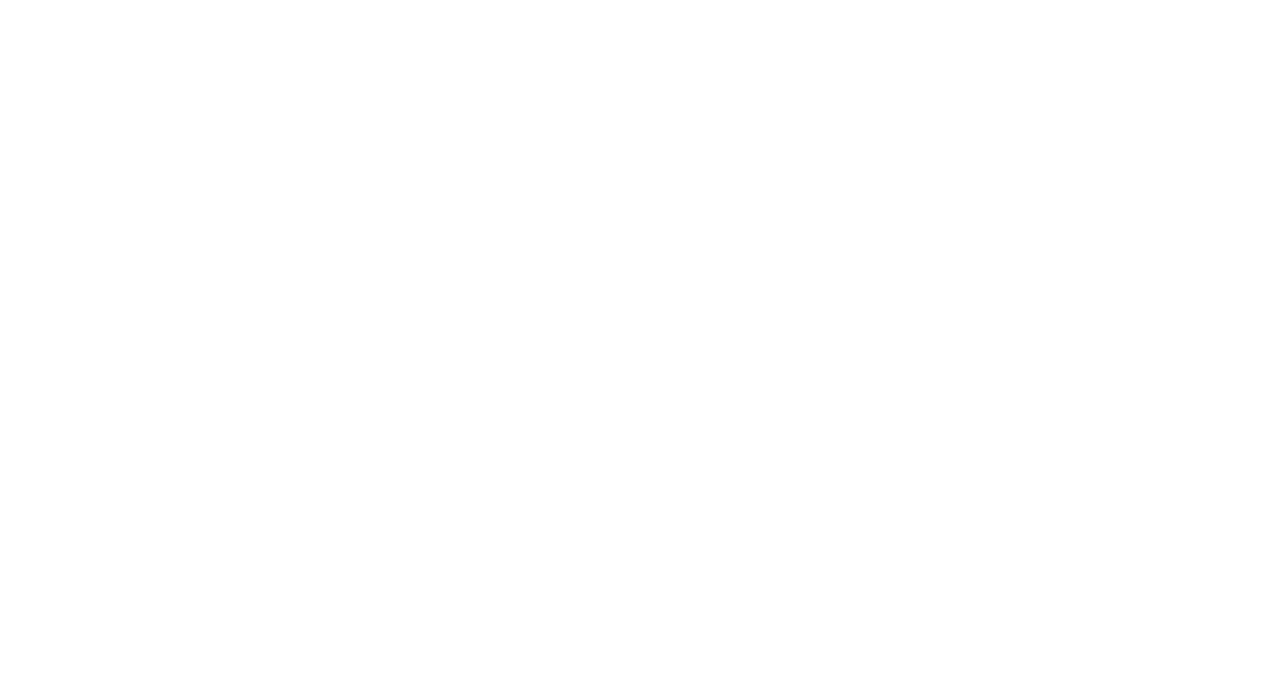
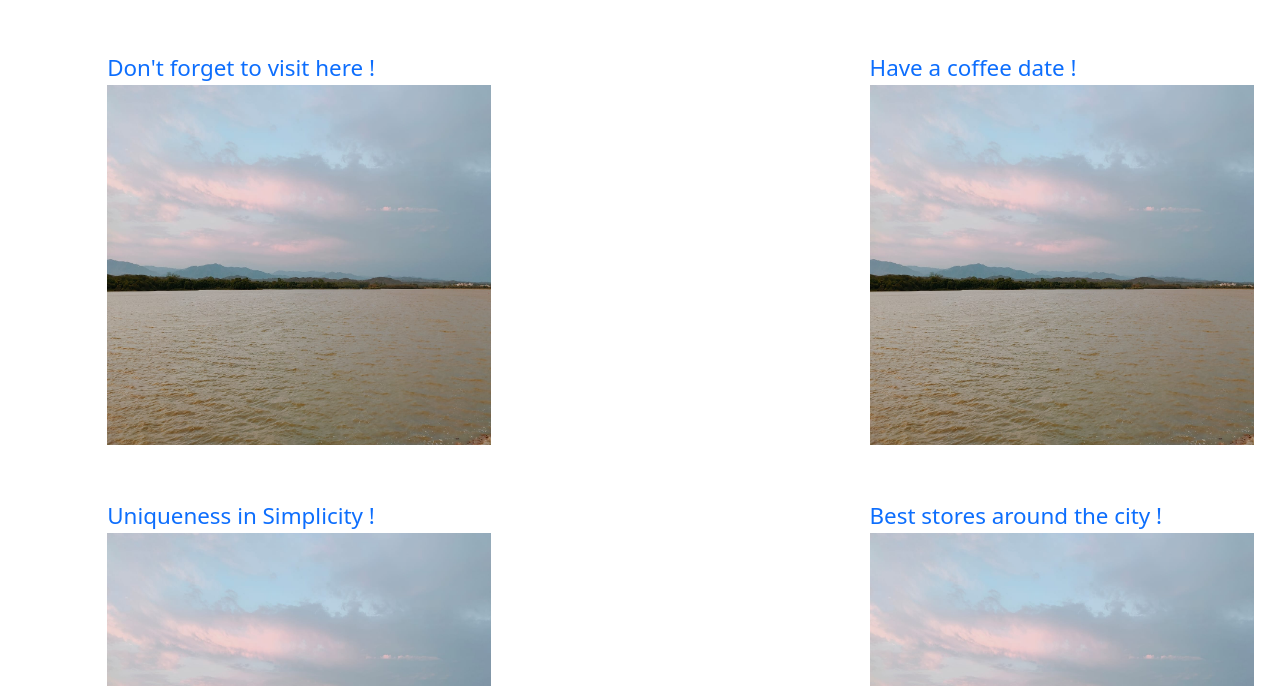
Before and after one commit to vivekk-tiwari/LOCALE, a React (Create React App) app: page / in a window 1280 px wide. Shown: the part 1634-2320 px from the top of the page. Before the commit the page ends 1658 px from the top, so only its background shows below. Built offline with nearby package versions, Linux system fonts and the light colour scheme.

Commit message:
Update Places Component

```diff
--- a/public/styles.css
+++ b/public/styles.css
@@ -195,3 +195,28 @@ body{
     font-family: 'Rubik', sans-serif;
     font-size:27px;
 } */
+
+
+/* PLace component CSS */
+#place_img_1,#place_img_2{
+    width: 30vw;
+    height: 45vh;
+}
+.places_main_1,.places_main_2{
+    display: grid;
+    grid-template-columns: auto ;
+}
+.places_main{
+    display: flex;
+    margin-left: 10%;
+}
+#place_text_id_1,#place_text_id_2{
+    text-decoration: none;
+    font-size: 1.4em;
+}
+.places_main_2{
+    margin-left: 45%;
+}
+.places_img{
+    padding: 1.7em;
+}
--- a/src/components/App.jsx
+++ b/src/components/App.jsx
@@ -2,6 +2,7 @@ import React from "react";
 import Home from "./Home";
 import Navbar from "./Navbar";
 import Explore from "./Explore";
+import Places from "./Places";
 
 
 function App() {
@@ -10,6 +11,7 @@ function App() {
       <Navbar/>
       <Home/>
       <Explore/>
+      <Places/>
     </div>
   );
 }
--- /dev/null
+++ b/src/components/Places.jsx
@@ -0,0 +1,20 @@
+import React from 'react';
+import PlacesComponent from './Places_Component';
+
+function Places(){
+    return (
+        <div className="places_main">
+            <div className="places_main_1">
+                <PlacesComponent id_a='place_text_id_1' href='' text="Don't forget to visit here !" id_b='place_img_1' src='./images/img_1.jpeg'/>
+                <PlacesComponent id_a='place_text_id_2' href='' text="Uniqueness in Simplicity !" id_b='place_img_2' src='./images/img_1.jpeg'/>
+            </div>
+
+            <div className="places_main_2">
+                <PlacesComponent id_a='place_text_id_1' href='' text="Have a coffee date !" id_b='place_img_1' src='./images/img_1.jpeg'/>
+                <PlacesComponent id_a='place_text_id_2' href='' text="Best stores around the city !" id_b='place_img_2' src='./images/img_1.jpeg'/>
+            </div>
+        </div>
+    );
+}
+
+export default Places;
--- /dev/null
+++ b/src/components/Places_Component.jsx
@@ -0,0 +1,14 @@
+import React from 'react';
+
+function PlacesComponent(props){
+    return (
+        <div className="placesComponent">
+                <div className="places_img">
+                    <a id={props.id_a} href={props.href}>{props.text}</a>
+                    <img id={props.id_b} src={props.src} alt="" />
+                </div>
+            </div>
+    );
+}
+
+export default PlacesComponent;
```
Also changed, not shown: public/images/img_1.jpeg (added).
